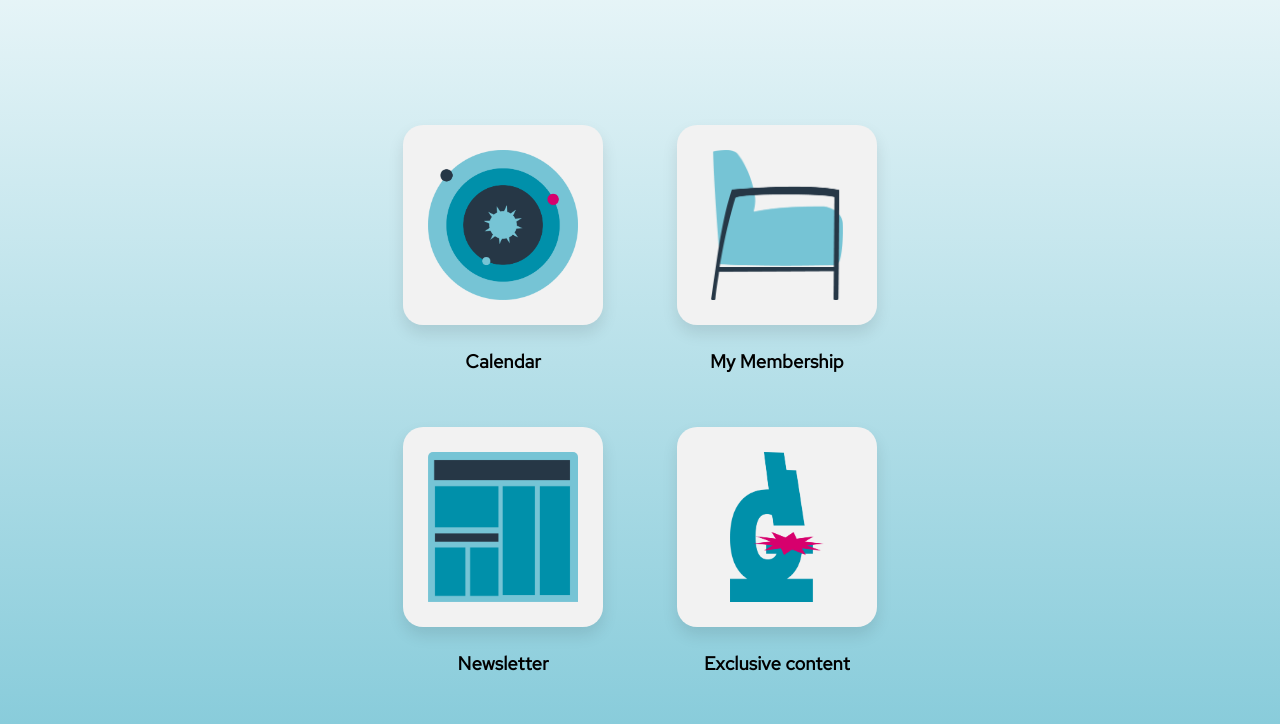
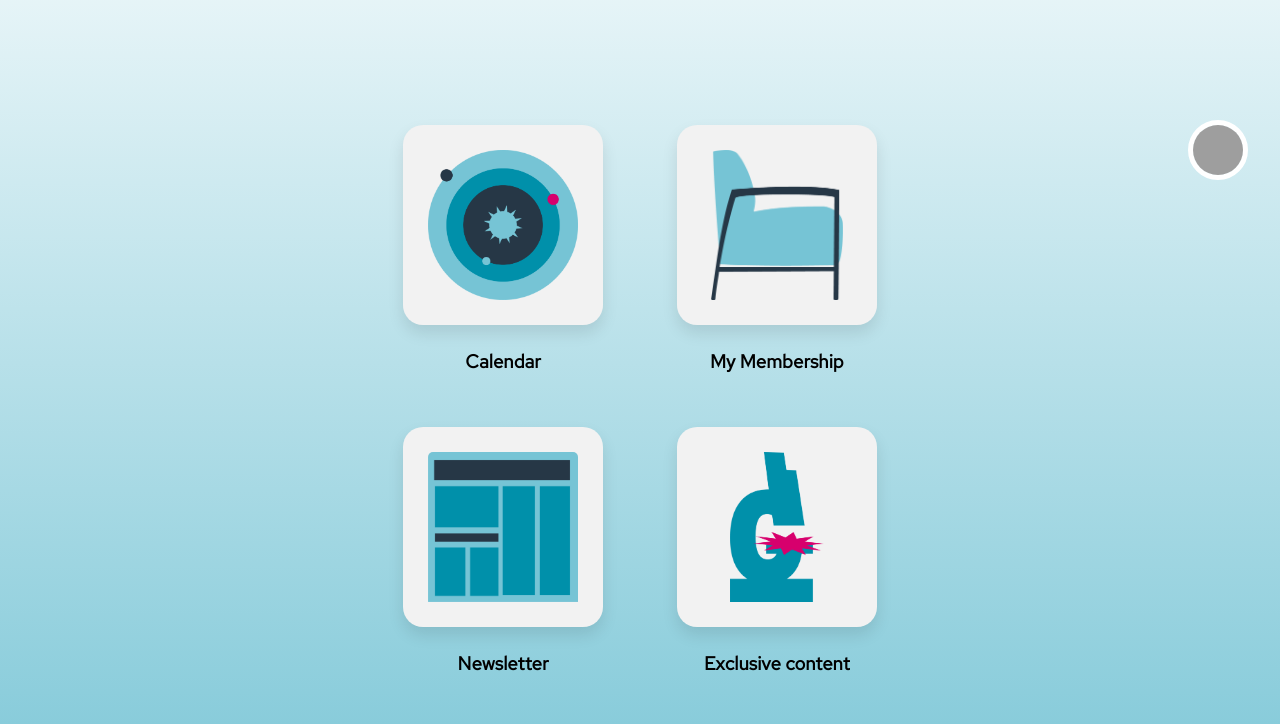
Before and after one commit to cmpt375-2021fall/client-project-leonardo-dev-team, a Django app: page /dashboard/ in a window 1280 px wide. Shown: the part 200-924 px from the top of the page. Run offline with Django 3.2, Linux system fonts and the light colour scheme; grey boxes are pictures that could not be loaded.

Commit message:
adding settings button

```diff
--- a/leo/static/leo/application.css
+++ b/leo/static/leo/application.css
@@ -110,6 +110,39 @@ img{
 
 .blog{
   position: relative;
+}
+
+.settingsDash {
+  position: fixed;
+  border-radius: 50%;
+  border:solid 5px white;
+  overflow: hidden;
+  width: 50px;
+  height: 50px;
+  float: right;
+  right: 0;
+  margin-right: 2rem;
+}
+
+.settings {
+  position: fixed;
+  border-radius: 50%;
+  border:solid 5px white;
+  overflow: hidden;
+  width: 50px;
+  height: 50px;
+  float: right;
+  right: 0;
+  bottom: 0;
+  margin-right: 2rem;
+  margin-bottom: 2rem;
+}
+
+.settImg {
+  display: inline-block;
+  height: 100%;
+  vertical-align: middle;
+  background-color: white;
 }
 
 
--- a/templates/dashboard.html
+++ b/templates/dashboard.html
@@ -30,9 +30,15 @@
         </header>
     </nav>
 
+
         <div class="outer">
 
-
+                <div class ="settingsDash">
+                    <a href="">
+                        <img class = "settImg" src="{% static "leo/images/SettingsGear.png" %}">
+                    </a>
+                </div>
+            <div>
                 <div class="card">
                     <a href = "{% url 'calendar' %}" class="container blockLink">
                         <img class ="smallimg" style="height:150px; width:auto; margin-top: 25px;" src="{% static "leo/images/Calendar (1).png" %}">
@@ -66,7 +72,7 @@
                     </a>
                     <h3 style="text-align: center;">Exclusive content</h3>
                 </div>
-
+            </div>
 
 
 
```
Also changed, not shown: templates/newsletter.html (+9 -0 lines).
